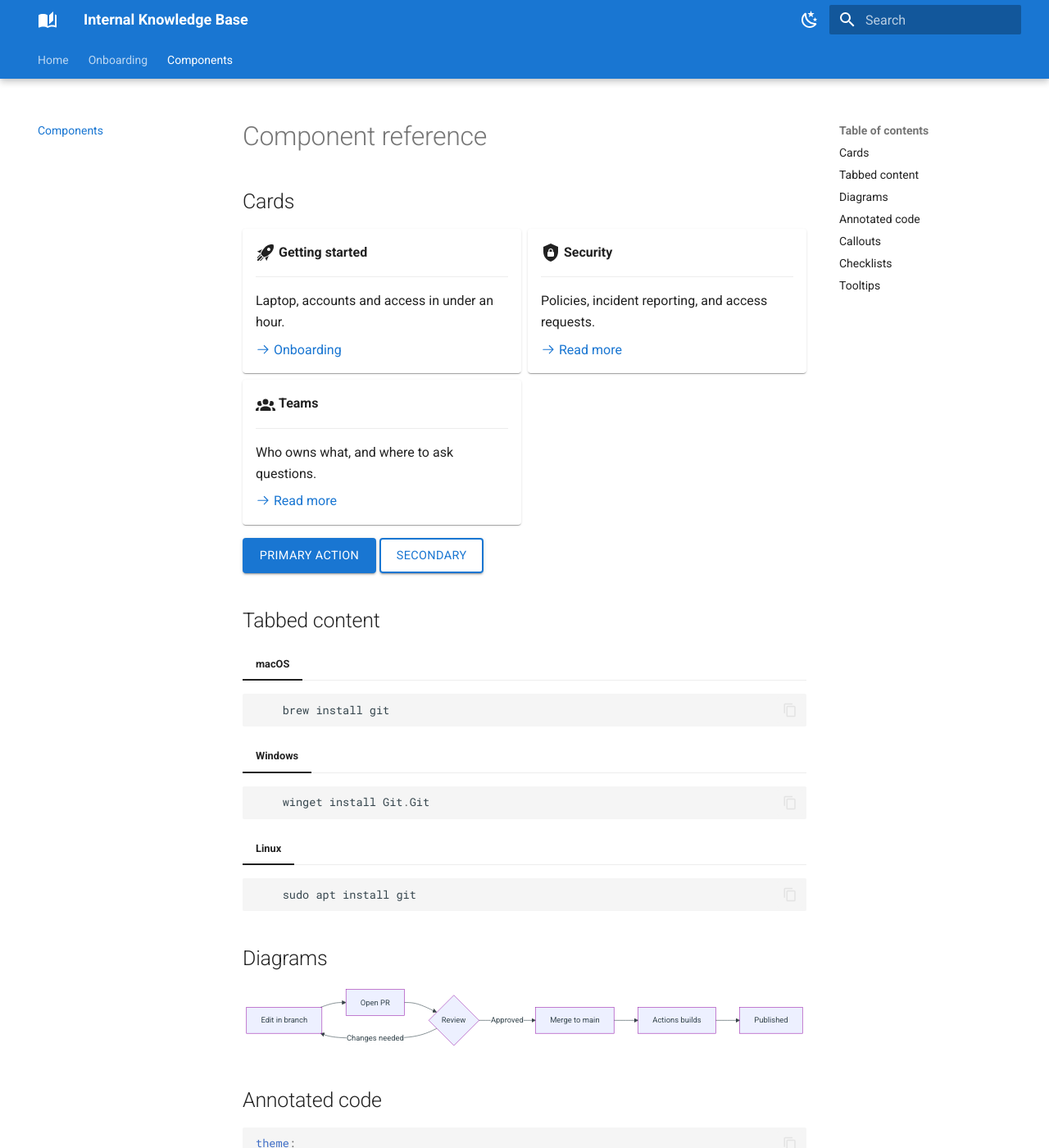
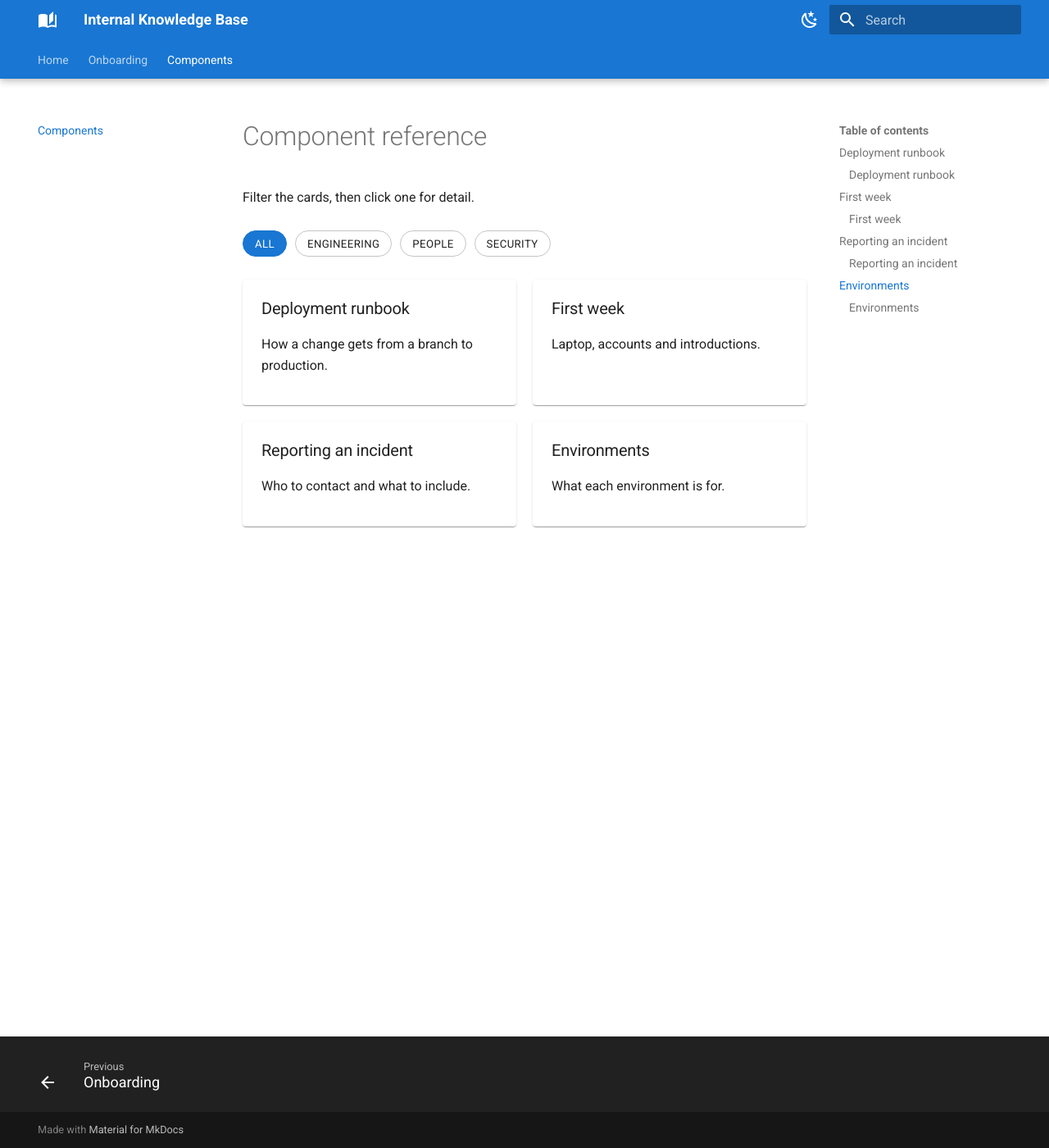
Before and after one commit to spen-h/playground, an MkDocs documentation site: the page built from docs/demo.md, in a window 1280 px wide and 1400 px high. Shown: the whole window at 82% size. Built offline with MkDocs 1.6.1 and Material for MkDocs 9.7.7, drawn with Linux system fonts in a browser that asks for light colours; some of the changed text lies outside the part shown.

Commit message:
Update demo.md

````diff
--- a/docs/demo.md
+++ b/docs/demo.md
@@ -1,98 +1,92 @@
 # Component reference
 
-## Cards
+Filter the cards, then click one for detail.
 
-<div class="grid cards" markdown>
+<div class="mui-filters">
+  <button class="mui-chip is-active" data-filter="all" aria-pressed="true">All</button>
+  <button class="mui-chip" data-filter="engineering" aria-pressed="false">Engineering</button>
+  <button class="mui-chip" data-filter="people" aria-pressed="false">People</button>
+  <button class="mui-chip" data-filter="security" aria-pressed="false">Security</button>
+</div>
 
--   :material-rocket-launch:{ .lg .middle } **Getting started**
+<div class="mui-grid" markdown>
 
-    ---
+<div class="mui-card" data-category="engineering" markdown>
 
-    Laptop, accounts and access in under an hour.
+### Deployment runbook
 
-    [:octicons-arrow-right-24: Onboarding](onboarding.md)
+How a change gets from a branch to production.
 
--   :material-shield-lock:{ .lg .middle } **Security**
+<div class="mui-card-detail" markdown>
 
-    ---
+#### Deployment runbook
 
-    Policies, incident reporting, and access requests.
+1. Open a pull request against `main`
+2. Wait for CI to pass
+3. Get one approval from a code owner
+4. Merge — the pipeline deploys automatically
 
-    [:octicons-arrow-right-24: Read more](#)
-
--   :material-account-group:{ .lg .middle } **Teams**
-
-    ---
-
-    Who owns what, and where to ask questions.
-
-    [:octicons-arrow-right-24: Read more](#)
+!!! warning "Out of hours"
+    Deployments after 4pm Friday need a second approver.
 
 </div>
+</div>
 
-[Primary action](#){ .md-button .md-button--primary }
-[Secondary](#){ .md-button }
+<div class="mui-card" data-category="people" markdown>
 
-## Tabbed content
+### First week
 
-=== "macOS"
+Laptop, accounts and introductions.
 
-```bash
-    brew install git
-```
+<div class="mui-card-detail" markdown>
 
-=== "Windows"
+#### First week
 
-```powershell
-    winget install Git.Git
-```
+- **Day 1** — hardware collection, SSO enrolment
+- **Day 2** — team introductions, systems walkthrough
+- **Day 3** — first ticket, paired with a buddy
 
-=== "Linux"
+</div>
+</div>
 
-```bash
-    sudo apt install git
-```
+<div class="mui-card" data-category="security" markdown>
 
-## Diagrams
+### Reporting an incident
 
-```mermaid
-graph LR
-  A[Edit in branch] --> B[Open PR]
-  B --> C{Review}
-  C -->|Approved| D[Merge to main]
-  C -->|Changes needed| A
-  D --> E[Actions builds]
-  E --> F[Published]
-```
+Who to contact and what to include.
 
-## Annotated code
+<div class="mui-card-detail" markdown>
 
-```yaml
-theme:
-  name: material  # (1)!
-  features:
-    - navigation.tabs  # (2)!
-```
+#### Reporting an incident
 
-1.  The theme package, installed via pip.
-2.  Turns top-level nav into a horizontal tab bar.
+Contact the security team immediately. Include:
 
-## Callouts
+- What you observed, and when
+- Systems or accounts involved
+- Any action already taken
 
-!!! warning "Access required"
-    Requires SSO membership in the platform group.
+Do not attempt remediation on production systems yourself.
 
-??? note "Collapsed by default"
-    Useful for long reference material you don't want dominating the page.
+</div>
+</div>
 
-## Checklists
+<div class="mui-card" data-category="engineering" markdown>
 
-- [x] Repository created
-- [x] Pages enabled
-- [ ] Custom domain configured
+### Environments
 
-## Tooltips
+What each environment is for.
 
-Hover over SSO to see the definition.
+<div class="mui-card-detail" markdown>
 
-*[SSO]: Single Sign-On
+#### Environments
+
+| Name | Purpose | Data |
+|---|---|---|
+| Dev | Feature work | Synthetic |
+| Staging | Pre-release testing | Anonymised |
+| Prod | Live | Real |
+
+</div>
+</div>
+
+</div>
````
